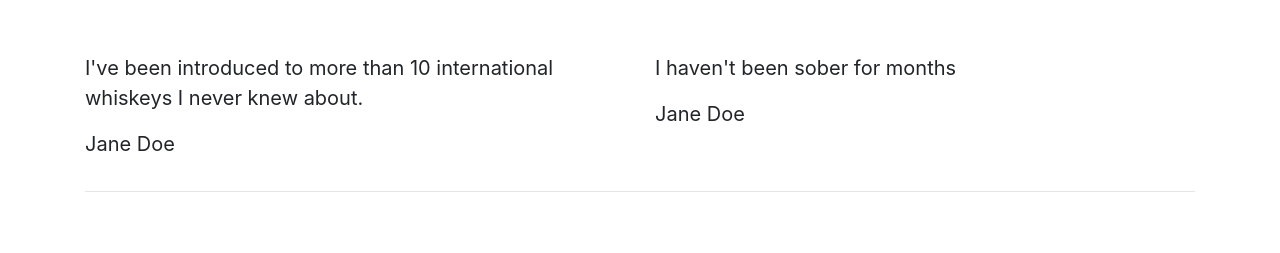
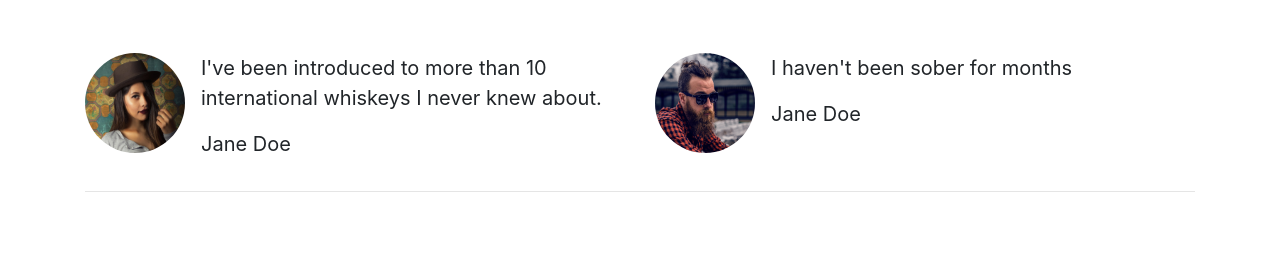
Before and after one commit to Gambit1583/Starting-with-Bootstrap, a plain HTML site: page index.html in a window 1280 px wide. Shown: the part 544-797 px from the top of the page. Drawn offline with nearby package versions, Linux system fonts and the light colour scheme.

Commit message:
Added images to quotes.added fontawesome

```diff
--- a/index.html
+++ b/index.html
@@ -7,6 +7,7 @@
     <title>Whiskey Drop I Taste a new whiskey every month</title>
     <link rel="stylesheet" href="https://stackpath.bootstrapcdn.com/bootstrap/4.3.1/css/bootstrap.min.css"
         integrity="sha384-ggOyR0iXCbMQv3Xipma34MD+dH/1fQ784/j6cY/iJTQUOhcWr7x9JvoRxT2MZw1T" crossorigin="anonymous">
+        <script src="https://kit.fontawesome.com/f27af3e2fd.js" crossorigin="anonymous"></script>
 </head>
 
 <body>
@@ -50,16 +51,30 @@
             </div>
             <div class="row">
                 <div class="col-12 col-md-6">
+                    <div class="media">
+                        <div class="d-none d-sm-block">
+                        <img src="images/girl-image.png" class="rounded-circle mr-3" height="100" width="100">
+                        </div>
+                        <div class="media-body">
                             <blockquote class="blockquote">
                                 <p>I've been introduced to more than 10 international whiskeys I never knew about.</p>
                                 <p>Jane Doe</p>
                             </blockquote>
                         </div>
+                    </div>
+                </div>
                 <div class="col-12 col-md-6">
+                    <div class="media">
+                        <div class="d-none d-sm-block">
+                    <img src="images/guy-image.png" class="rounded-circle mr-3" height="100" width="100">
+                        </div>
+                    <div class="media-body">
                         <blockquote class="blockquote">
                             <p>I haven't been sober for months</p>
                             <p>Jane Doe</p>
                     </blockquote>
+                    </div>
+                    </div>
                 </div>
         </section>
         <!-- /.quotes -->
```
Also changed, not shown: images/girl-image.png (added), images/guy-image.png (added). Lines whose indentation alone changed are shown as unchanged.
